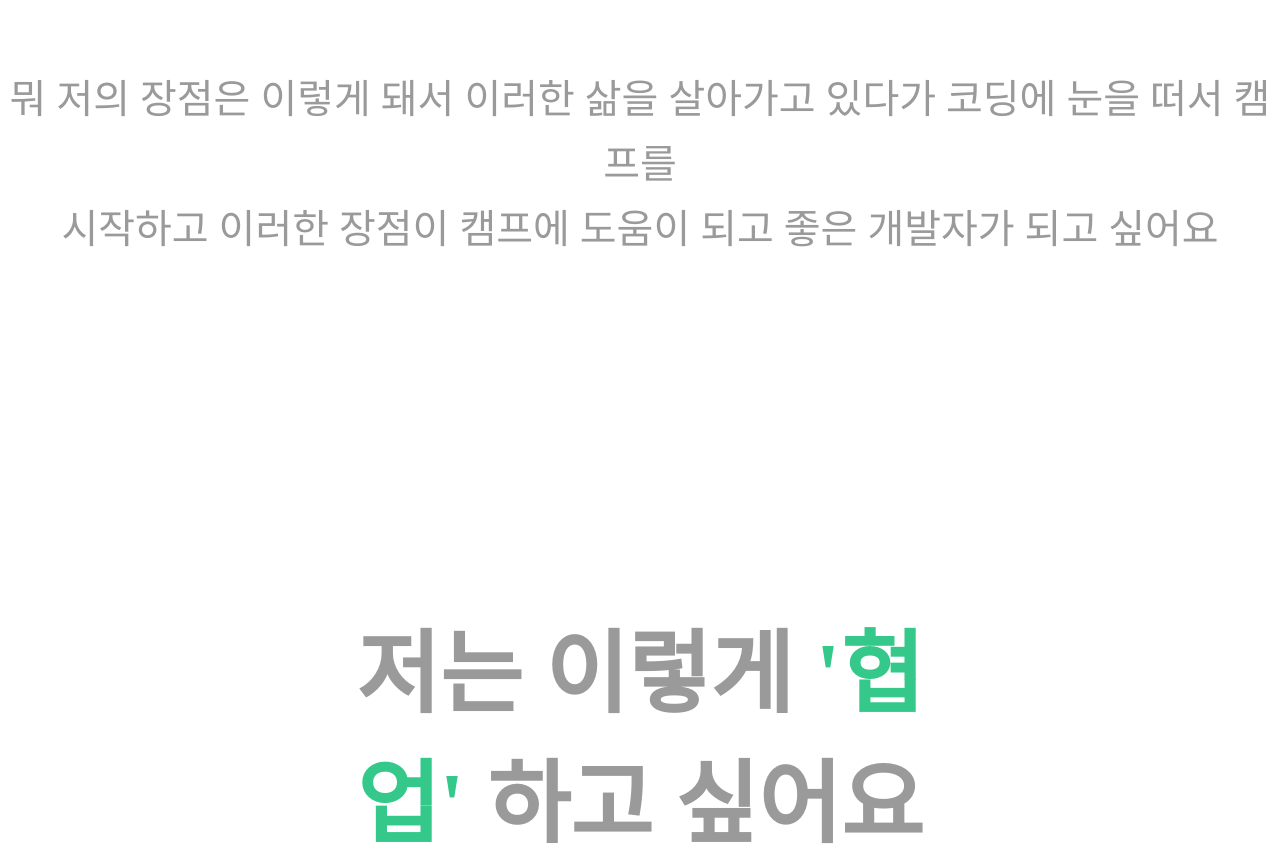
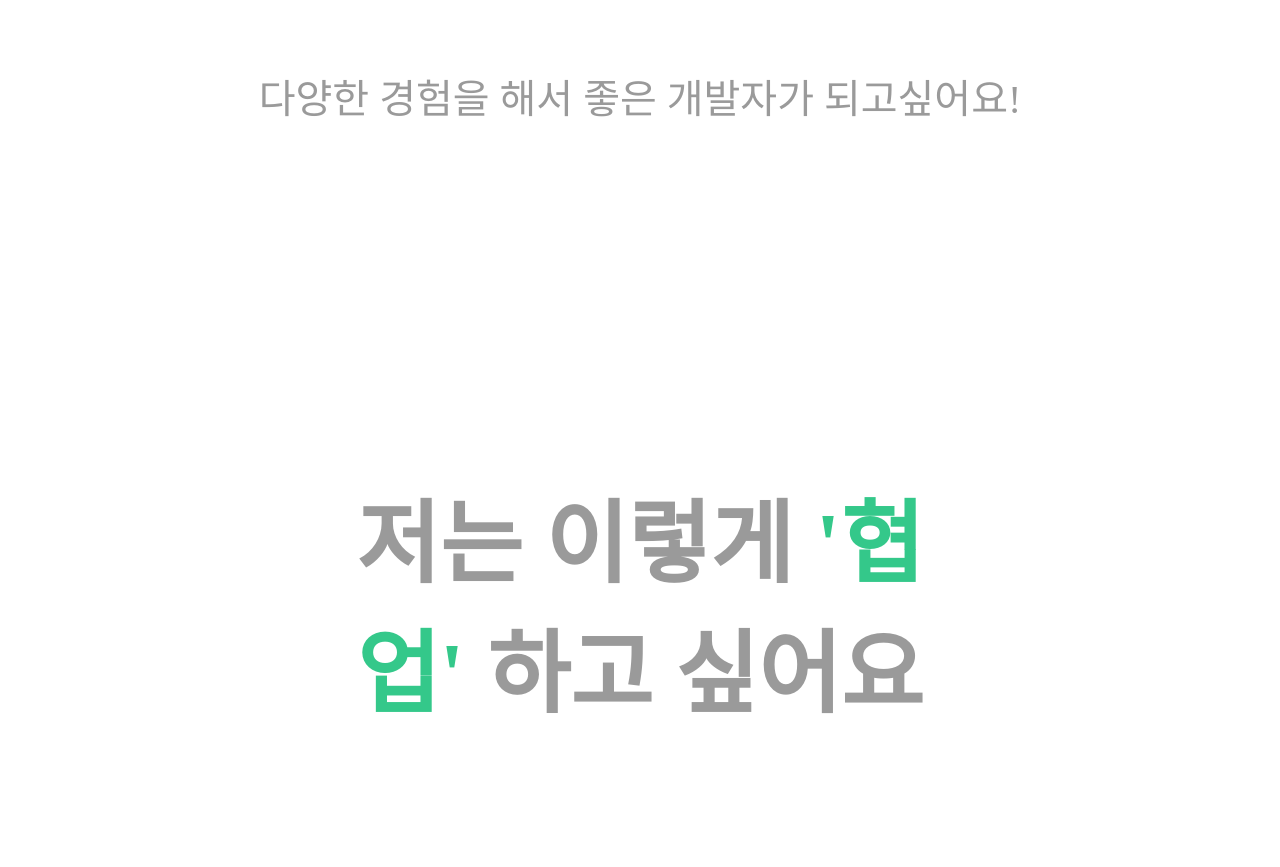
Before and after one commit to allone9425/Rs_Team, a plain HTML site: page sub_youngho.html in a window 1280 px wide. Shown: the part 4365-5232 px from the top of the page. Drawn offline with nearby package versions, Linux system fonts and the light colour scheme.

Commit message:
새싹의 반란 팀 소개 웹페이지

```diff
--- a/sub_youngho.html
+++ b/sub_youngho.html
@@ -73,8 +73,7 @@
 
             </div>
         </div>
-        <p class="point_txt">뭐 저의 장점은 이렇게 돼서 이러한 삶을 살아가고 있다가 코딩에 눈을 떠서 캠프를</p>
-        <p class="point_txt">시작하고 이러한 장점이 캠프에 도움이 되고 좋은 개발자가 되고 싶어요</p>
+        <p class="point_txt">다양한 경험을 해서 좋은 개발자가 되고싶어요!</p>
     </section>
 
 
```
Also changed, not shown: sub_injun.html (+1 -2 lines).
